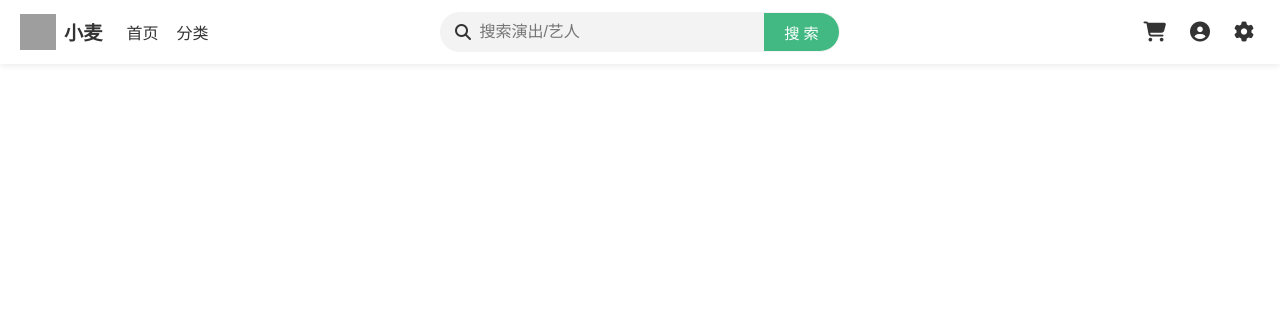
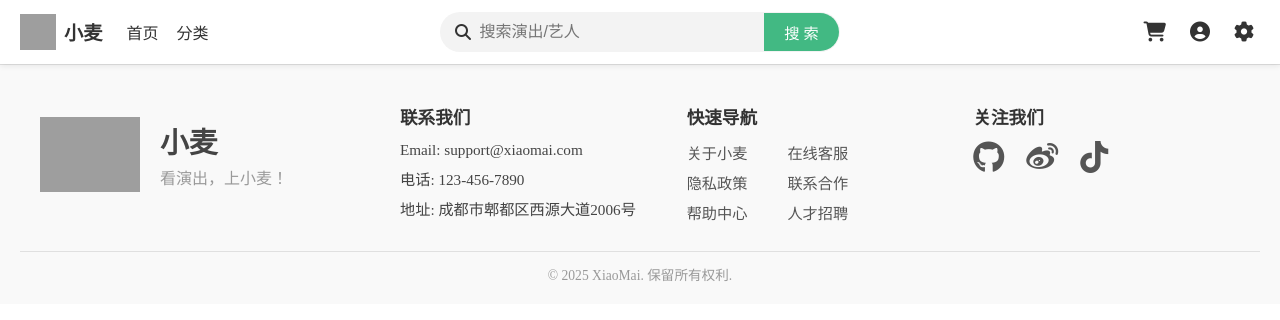
Before and after one commit to Highsun/XiaoMai, a Vue app: page / in a window 1280 px wide. Shown: the top 320 px of the page. Built offline with nearby package versions, Linux system fonts and the light colour scheme; grey boxes are pictures that could not be loaded; a web font is replaced by a local one.

Commit message:
Add: 写好了主页页脚

```diff
--- /dev/null
+++ b/src/assets/styles/footer.css
@@ -0,0 +1,145 @@
+.footer {
+  background-color: #f9f9f9;
+  color: #444;
+  padding: 40px 20px 20px;
+  font-size: 0.95rem;
+  box-shadow: inset 0 1px 0 #e0e0e0;
+}
+
+.footer-container {
+  display: flex;
+  max-width: 1200px;
+  margin: 0 auto;
+  width: 100%;
+  flex-direction: row;
+  flex-wrap: nowrap;
+}
+
+/* 左侧 LOGO */
+.footer-left {
+  width: 30%;
+  min-width: 250px;
+  display: flex;
+  flex-direction: column;
+}
+
+.footer-brand-wrapper {
+  display: flex;
+  align-items: center;
+  gap: 20px;
+}
+
+.footer-logo {
+  width: 100px;
+  height: 100px;
+  object-fit: contain;
+}
+
+.footer-text {
+  display: flex;
+  flex-direction: column;
+}
+
+.footer-brand {
+  font-size: 1.8rem;
+  margin: 0;
+}
+
+.footer-slogan {
+  font-size: 1rem;
+  color: #999;
+  margin: 4px 0 0 0;
+}
+
+/* 右侧链接与信息 */
+.footer-right {
+  width: 70%;
+  display: flex;
+  justify-content: space-between;
+  flex-wrap: wrap;
+  gap: 20px;
+}
+
+.footer-section {
+  flex: 1;
+  min-width: 160px;
+}
+
+.footer-section h3 {
+  font-size: 1.1rem;
+  margin-bottom: 12px;
+  color: #333;
+}
+
+.footer-section ul {
+  list-style: none;
+  padding: 0;
+  margin: 0;
+}
+
+.footer-section ul li {
+  margin-bottom: 8px;
+}
+
+.footer-section a {
+  color: #555;
+  text-decoration: none;
+  transition: color 0.2s;
+}
+
+.footer-section a:hover {
+  color: #42b983;
+}
+
+/* 快速导航 */
+.footer-links {
+  display: flex;
+  gap: 40px;
+}
+
+.footer-links ul {
+  list-style: none;
+  padding: 0;
+  margin: 0;
+}
+
+.footer-links li {
+  margin-bottom: 8px;
+}
+
+.footer-links a {
+  text-decoration: none;
+  color: #555;
+  transition: color 0.2s;
+}
+
+.footer-links a:hover {
+  color: #42b983;
+}
+
+/* 关注我们 */
+.footer-social {
+  display: flex;
+  gap: 12px;
+}
+
+.social-icon {
+  font-size: 2rem;
+  margin-right: 10px;
+  color: #555;
+  transition: color 0.2s;
+}
+
+.social-icon:hover {
+  color: #42b983;
+}
+
+/* 底部版权 */
+.footer-bottom {
+  text-align: center;
+  margin-top: 20px;
+  font-size: 0.85rem;
+  color: #999;
+  border-top: 1px solid #e0e0e0;
+  padding-top: 12px;
+}
--- /dev/null
+++ b/src/components/FooterComp.vue
@@ -0,0 +1,58 @@
+<template>
+  <footer class="footer">
+    <div class="footer-container">
+      <!-- 左侧 Logo -->
+      <div class="footer-left">
+        <div class="footer-brand-wrapper">
+          <!-- TODO: 添加小麦LOGO -->
+          <img src="../assets/logo.png" alt="logo" class="footer-logo" />
+          <div class="footer-text">
+            <h1 class="footer-brand">小麦</h1>
+            <p class="footer-slogan">看演出，上小麦！</p>
+          </div>
+        </div>
+      </div>
+
+      <!-- 右侧链接与信息 -->
+      <div class="footer-right">
+        <div class="footer-section">
+          <h3>联系我们</h3>
+          <ul>
+            <li>Email: support@xiaomai.com</li>
+            <li>电话: 123-456-7890</li>
+            <li>地址: 成都市郫都区西源大道2006号</li>
+          </ul>
+        </div>
+
+        <div class="footer-section">
+          <h3>快速导航</h3>
+          <div class="footer-links">
+            <ul>
+              <li><a href="#">关于小麦</a></li>
+              <li><a href="#">隐私政策</a></li>
+              <li><a href="#">帮助中心</a></li>
+            </ul>
+            <ul>
+              <li><a href="#">在线客服</a></li>
+              <li><a href="#">联系合作</a></li>
+              <li><a href="#">人才招聘</a></li>
+            </ul>
+          </div>
+        </div>
+
+        <div class="footer-section">
+          <h3>关注我们</h3>
+          <div class="footer-social">
+            <a href="#" class="social-icon fab fa-github"></a>
+            <a href="#" class="social-icon fab fa-weibo"></a>
+            <a href="#" class="social-icon fab fa-tiktok"></a>
+          </div>
+        </div>
+      </div>
+    </div>
+
+    <div class="footer-bottom">
+      <p>&copy; 2025 XiaoMai. 保留所有权利.</p>
+    </div>
+  </footer>
+</template>
--- a/src/components/NavbarComp.vue
+++ b/src/components/NavbarComp.vue
@@ -3,6 +3,7 @@
     <!-- 左侧 Logo + 一级导航 -->
     <div class="navbar-left">
       <div class="logo-title" @click="goHome" style="cursor: pointer">
+        <!-- TODO: 添加小麦LOGO -->
         <img src="../assets/logo.png" alt="logo" class="logo-img" />
         <span class="logo-text">小麦</span>
       </div>
--- a/src/main.js
+++ b/src/main.js
@@ -10,6 +10,7 @@ import './assets/styles/base.css'
 import './assets/styles/fonts.css'
 import './assets/styles/auth.css'
 import './assets/styles/navbar.css'
+import './assets/styles/footer.css'
 
 const app = createApp(App)
 app.use(router)
--- a/src/views/HomeView.vue
+++ b/src/views/HomeView.vue
@@ -4,11 +4,14 @@
     <div class="home-content">
       <!-- TODO: 主页内容 -->
     </div>
+    <Footer />
   </div>
 </template>
 
 <script setup>
 import Navbar from '../components/NavbarComp.vue'
+
+import Footer from '../components/FooterComp.vue'
 </script>
 
 <style scoped></style>
```
